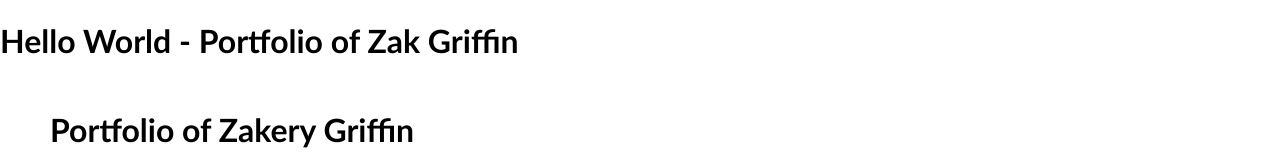
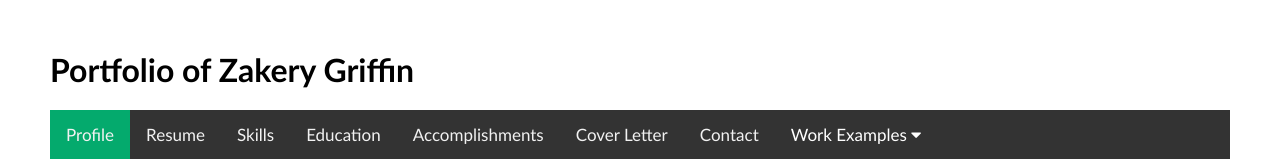
Before and after one commit to ZakGriffin123/portfolio, a plain HTML site: page index.html in a window 1280 px wide. Shown: the top 168 px of the page. Drawn offline with Linux system fonts and the light colour scheme.

Commit message:
Update index.html

```diff
--- a/index.html
+++ b/index.html
@@ -1,7 +1,7 @@
 <!DOCTYPE html>
 <html>
     <body>
-        <h1>Hello World - Portfolio of Zak Griffin</h1>
+
     </body>
 </html>
 <!DOCTYPE html>
```
